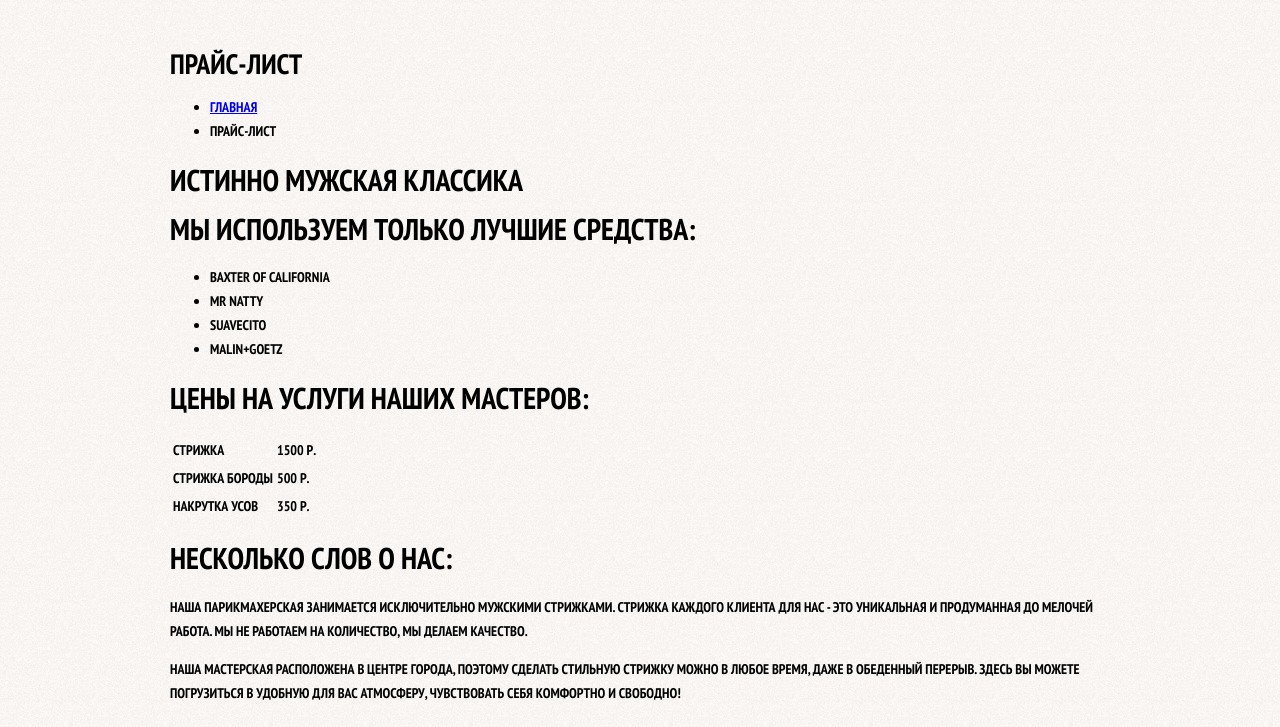
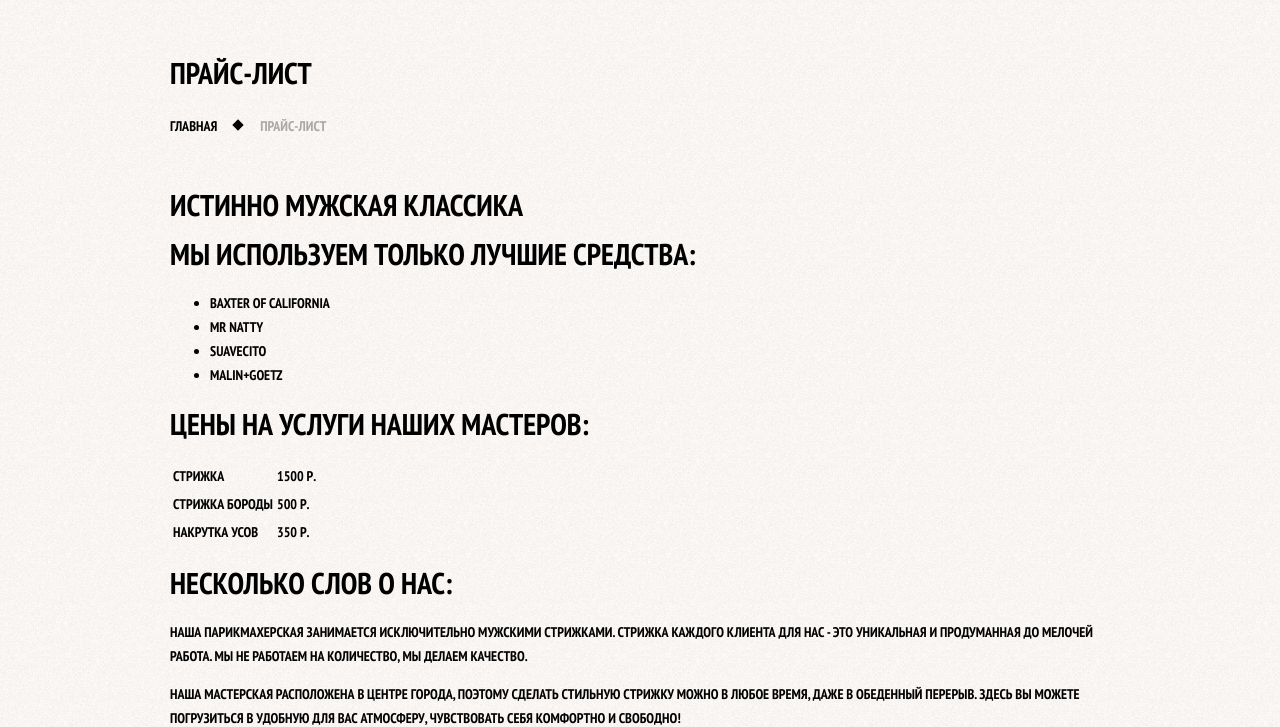
Before and after one commit to demries/barbershop, a plain HTML site: page price.html in a window 1280 px wide. Shown: the part 74-801 px from the top of the page. Drawn offline with Linux system fonts and the light colour scheme.

Commit message:
Заверстано хлебные крошки

```diff
--- a/css/style.css
+++ b/css/style.css
@@ -6,7 +6,7 @@ body {
     color: #ffffff;
     font-weight: 700;
     text-transform: uppercase;
-    background: #000000 url(../img/index-bg.jpg) no-repeat center top;
+    background: #000000 url("../img/index-bg.jpg") no-repeat center top;
 }
 
 .inner-page {
@@ -187,7 +187,7 @@ h3 { font-size: 24px; }
     left: 20px;
     width: 18px;
     height: 18px;
-    background: transparent url(../img/sprite.png) no-repeat -100px -2px;
+    background: transparent url("../img/sprite.png") no-repeat -100px -2px;
     opacity: 0.3;
 }
 
@@ -254,8 +254,8 @@ h3 { font-size: 24px; }
     margin-bottom: 35px;
     padding: 50px 80px;
     color: #000000;
-    background: url(../img/dividing-line.png) no-repeat center,
-            #f8f5f2 url(../img/index-content-bg.png);
+    background: url("../img/dividing-line.png") no-repeat center,
+            #f8f5f2 url("../img/index-content-bg.png");
 }
 
 .index-content-left {
@@ -395,7 +395,49 @@ h3 { font-size: 24px; }
 /*======================================
 =            $Price Content            =
 ======================================*/
+.inner-page-title { margin-bottom: 55px; }
 
+.inner-page-title h1 {
+    margin: 0;
+    margin-bottom: 20px;
+    padding: 0;
+    font-size: 30px;
+    line-height: 42px;
+}
+
+.breadcrumbs {
+    margin: 0;
+    padding: 0;
+    list-style: none;
+}
+
+.breadcrumbs li {
+    position: relative;
+    display: inline;
+    padding-right: 40px;
+}
+
+.breadcrumbs li::after {
+    content: "";
+    position: absolute;
+    top: 4px;
+    right: 15px;
+    width: 8px;
+    height: 8px;
+    background-color: #000000;
+    transform: rotate(45deg);
+}
+
+.breadcrumbs a {
+    color: #000000;
+    text-decoration: none;
+}
+
+.breadcrumbs a:hover { text-decoration: underline; }
+
+.breadcrumbs .current { color: #aba9a7; }
+
+.breadcrumbs .current::after { display: none; }
 /*=====  End of $Price Content  ======*/
 
 
@@ -444,7 +486,7 @@ h3 { font-size: 24px; }
     margin-top: 65px;
     padding: 60px 0 40px;
     color: #ffffff;
-    background: #232323 url(../img/footer-bg.png);
+    background: #232323 url("../img/footer-bg.png");
 }
 
 .footer-contacts {
@@ -489,7 +531,7 @@ h3 { font-size: 24px; }
     top: 50%;
     left: 50%;
     transform: translate(-50%, -50%);
-    background-image: url(../img/sprite.png);
+    background-image: url("../img/sprite.png");
     background-repeat: no-repeat;
     transition: background-position 0.5s;
 }
```
